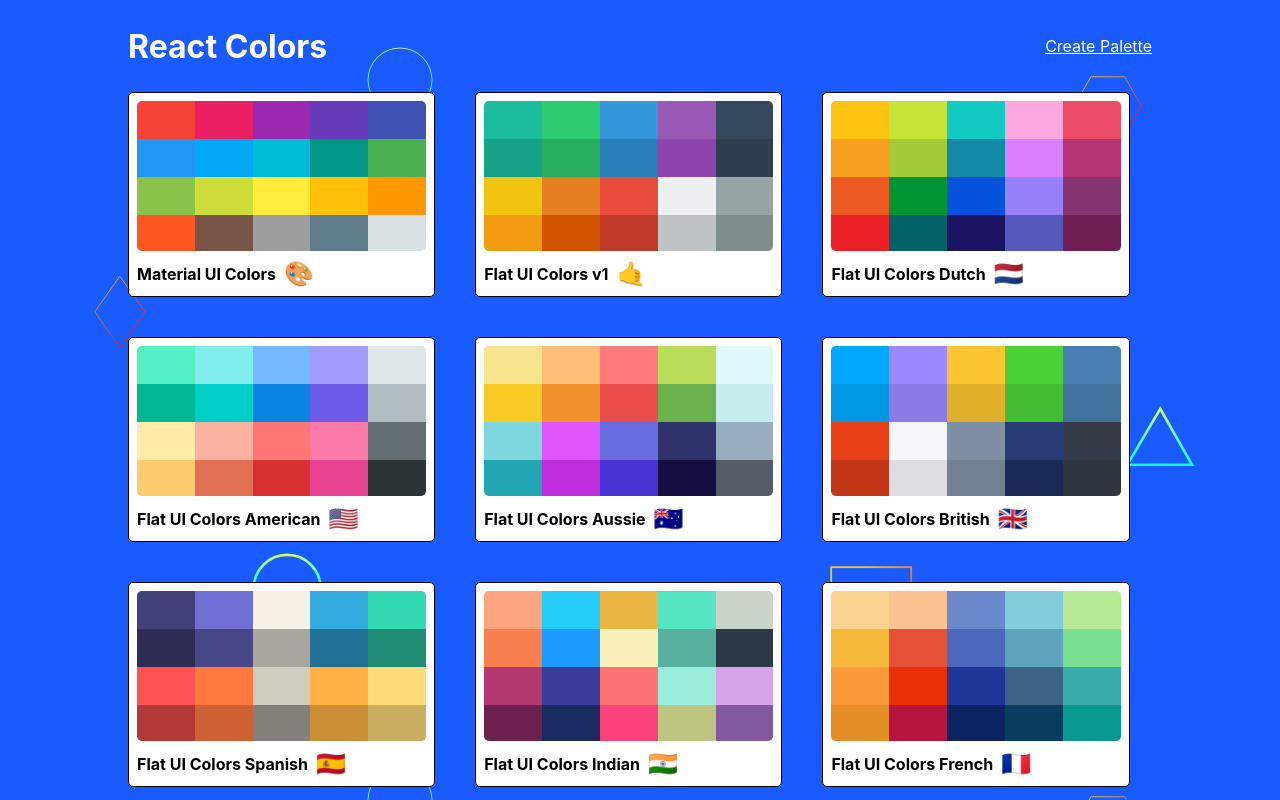
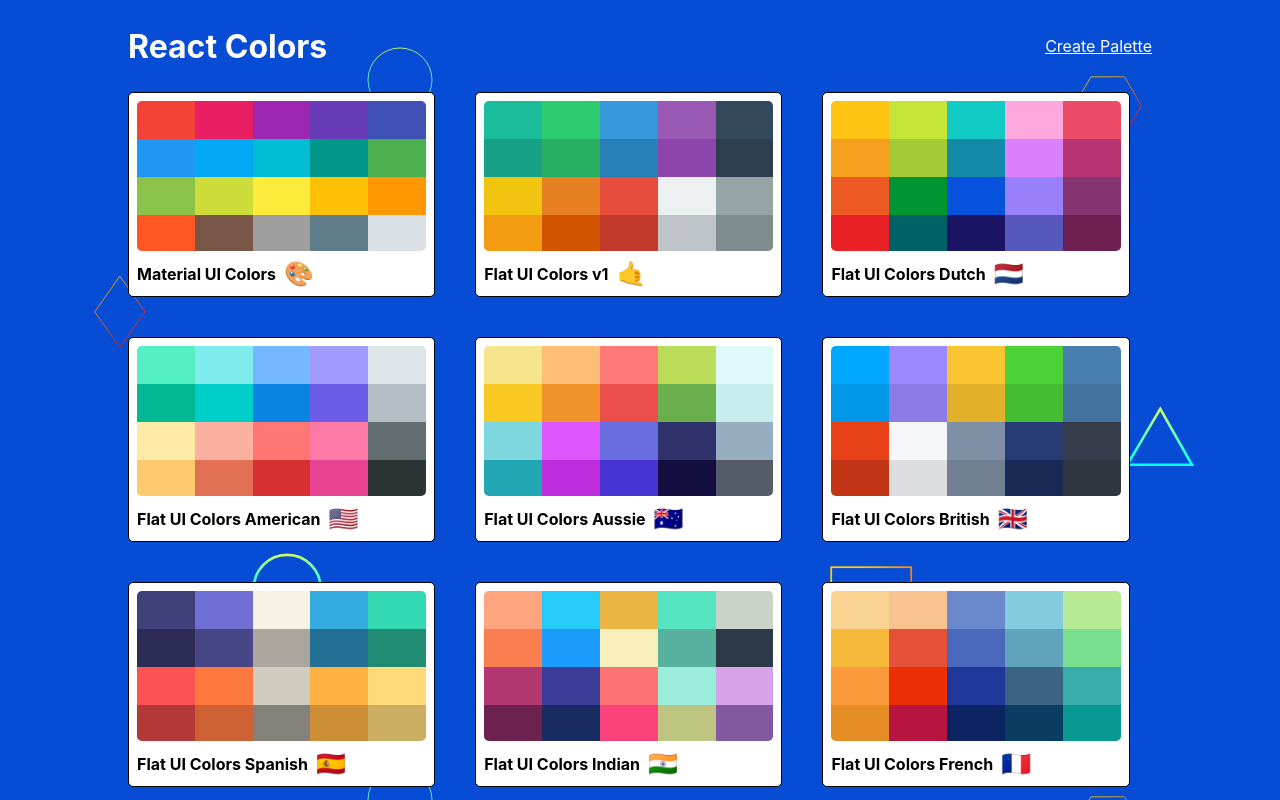
Before and after one commit to RedBalloon24/react-colors, a React (Create React App) app in the folder react-colors/: page / in a window 1280 px wide. Built offline with nearby package versions, Linux system fonts and the light colour scheme.

Commit message:
add delete fade animation

```diff
--- a/react-colors/package.json
+++ b/react-colors/package.json
@@ -20,7 +20,8 @@
     "react-material-ui-form-validator": "^2.1.1",
     "react-router-dom": "^5.2.0",
     "react-scripts": "3.4.3",
-    "react-sortable-hoc": "^1.11.0"
+    "react-sortable-hoc": "^1.11.0",
+    "react-transition-group": "^4.4.1"
   },
   "scripts": {
     "start": "react-scripts start",
--- a/react-colors/src/components/PaletteList.js
+++ b/react-colors/src/components/PaletteList.js
@@ -1,6 +1,7 @@
 import React, { Component } from 'react';
 import { Link } from 'react-router-dom';
 import { withStyles } from '@material-ui/core';
+import { CSSTransition, TransitionGroup } from 'react-transition-group';
 import MiniPalette from './MiniPalette';
 import styles from '../styles/PaletteListStyles';
 
@@ -18,8 +19,9 @@
 						<h1 className={classes.heading}>React Colors</h1>
 						<Link to="/palette/new">Create Palette</Link>
 					</nav>
-					<div className={classes.palettes}>
+					<TransitionGroup className={classes.palettes}>
 						{palettes.map((palette) => (
+							<CSSTransition key={palette.id} classNames="fade" timeout={500}>
 								<MiniPalette
 									{...palette}
 									handleClick={() => this.goToPalette(palette.id)}
@@ -27,8 +29,9 @@
 									key={palette.id}
 									id={palette.id}
 								/>
+							</CSSTransition>
 						))}
-					</div>
+					</TransitionGroup>
 				</div>
 			</div>
 		);
--- a/react-colors/src/styles/PaletteListStyles.js
+++ b/react-colors/src/styles/PaletteListStyles.js
@@ -2,6 +2,12 @@
 import bg from './bg.svg';
 
 export default {
+	'@global': {
+		'.fade-exit-active': {
+			opacity: 0,
+			transition: 'opacity 500ms ease-out'
+		}
+	},
 	root: {
 		backgroundColor: 'blue',
 		height: '100vh',
@@ -9,7 +15,7 @@
 		alignItems: 'flex-start',
 		justifyContent: 'center',
 		/* background by SVGBackgrounds.com */
-		backgroundColor: '#195BFF',
+		backgroundColor: '#064cd5',
 		backgroundImage: `url(${bg})`,
 		overflow: 'scroll'
 	},
```
Also changed, not shown: react-colors/src/styles/bg.svg. Lines whose indentation alone changed are shown as unchanged.
